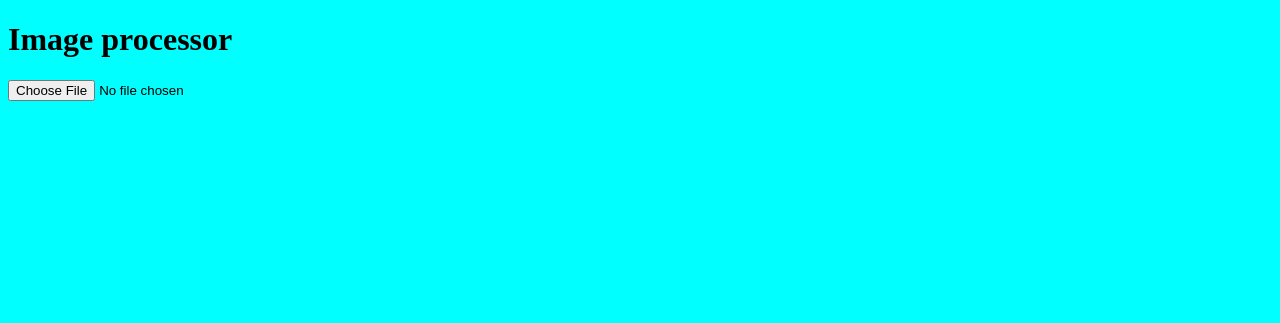
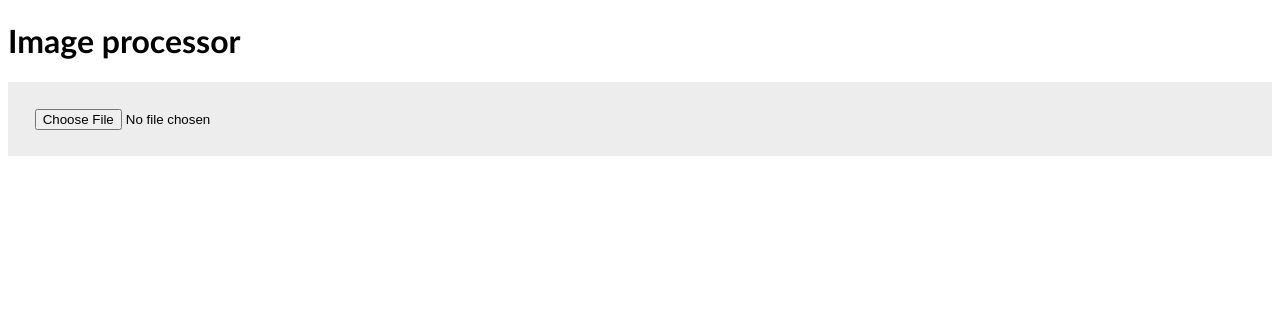
Before and after one commit to eimwe/js-web-workers-drill, a website: page src/index.html in a window 1280 px wide. Drawn offline with nearby package versions, Linux system fonts and the light colour scheme; files that its build step writes are made by us from their sources.

Commit message:
Added generic styles

```diff
--- a/src/styles/main.scss
+++ b/src/styles/main.scss
@@ -1,5 +1,47 @@
-$bg-color: cyan;
+html {
+  box-sizing: border-box;
+  scroll-behavior: smooth;
+}
+
+*,
+*::before,
+*::after {
+  box-sizing: inherit;
+}
 
 body {
-  background-color: $bg-color;
+  font: 1em "Calibri", sans-serif;
 }
+
+.wrapper {
+  max-width: 1374px;
+  margin-inline: auto;
+}
+
+#imageInput {
+  display: block;
+  min-width: 100%;
+  padding: 2em;
+  margin-block-end: 1em;
+  background-color: #ededed;
+}
+
+.images {
+  display: flex;
+  gap: 1em;
+}
+
+#filters {
+  padding: 2em;
+  margin-block-start: 1em;
+}
+
+#filters > button {
+  padding-inline: 1em;
+  font: inherit;
+}
+
+#performanceMetrics {
+  font-weight: bold;
+  text-align: center;
+}
```
